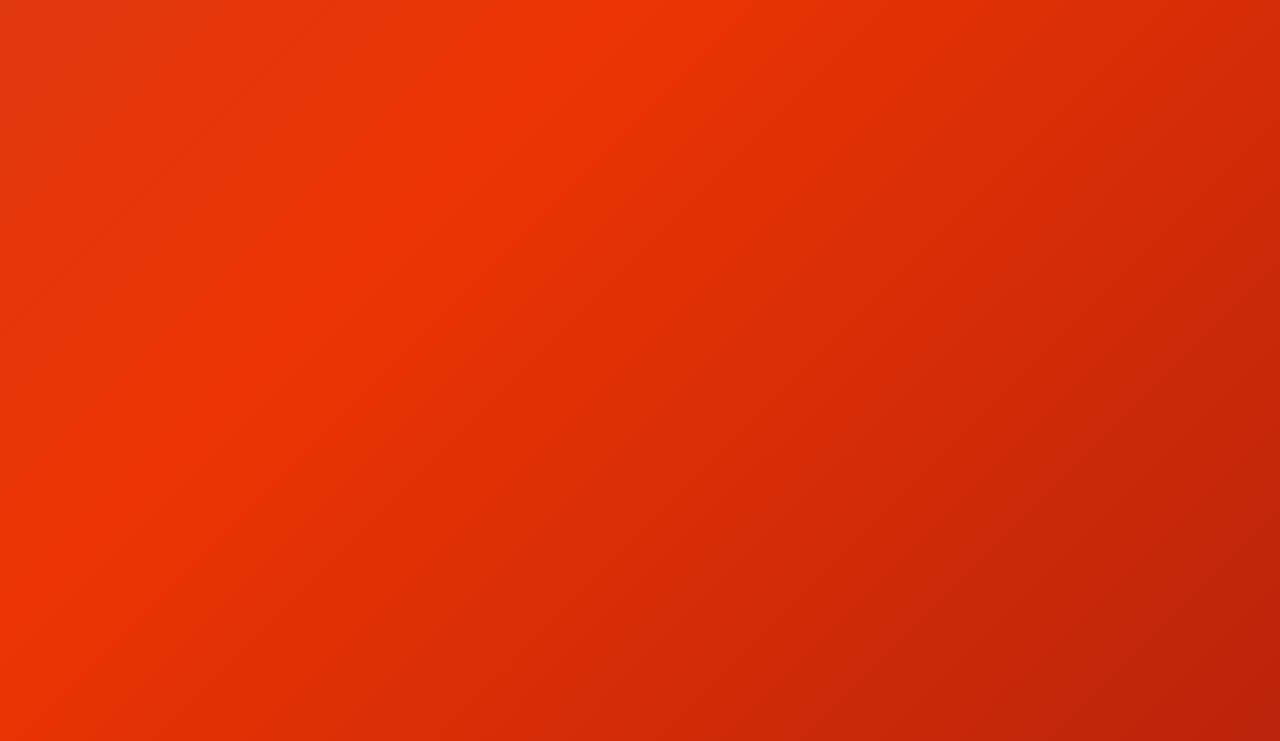
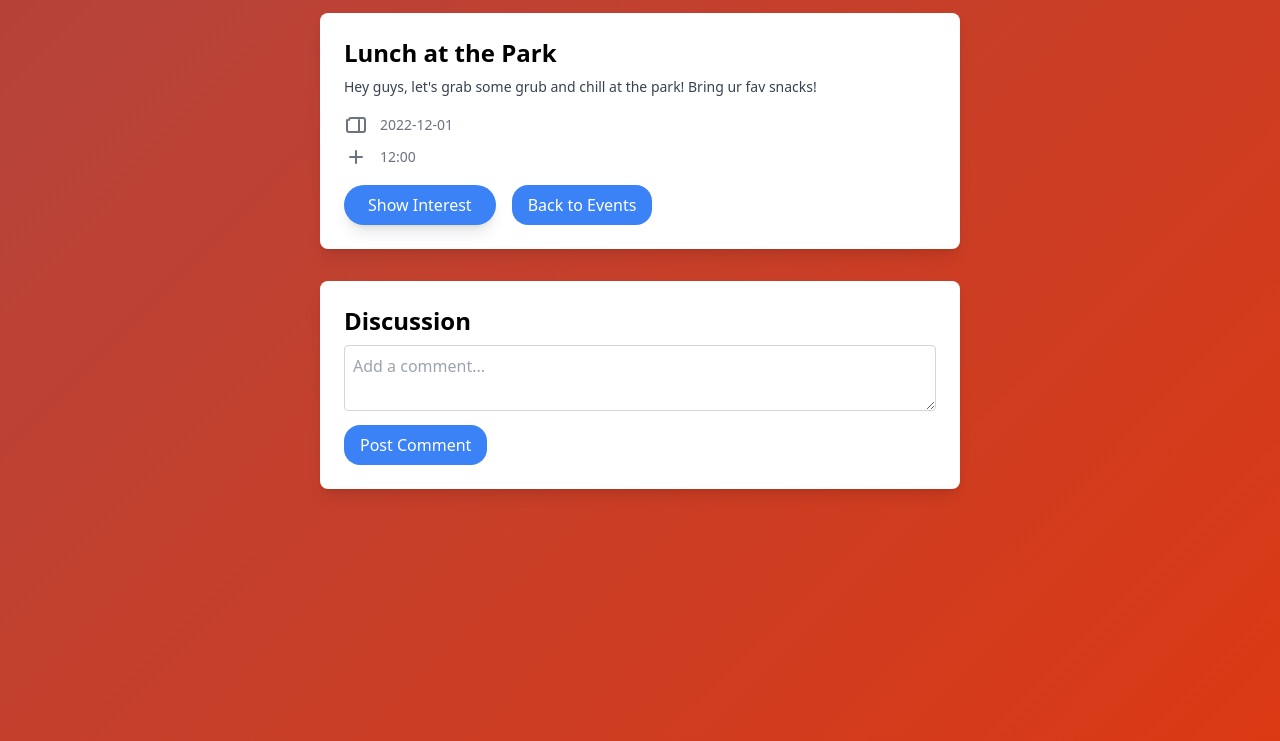
Before and after one commit to KoushaAm/stormhacks-project-NewLink, a React app in the folder client/: page /event/1 in a window 1280 px wide. Before the commit this address had no page. Shown: the part 59-800 px from the top of the page. Built offline with nearby package versions, Linux system fonts and the light colour scheme.

Commit message:
final touch

```diff
--- a/client/src/Main.js
+++ b/client/src/Main.js
@@ -7,6 +7,8 @@ import Dashboard from './pages/Dashboard.js';
 import Courses from './pages/Courses.js';
 import Login from './pages/Login.js';
 import Signup from './pages/Signup.js';
+import NewEvent from './pages/NewEvent.js';
+import EventPage from './pages/EventPage.js';
 
 export default function Main() {
   return (
@@ -18,6 +20,8 @@ export default function Main() {
       <Route path="/dashboard" element={<Dashboard />} />
       <Route path="/login" element={<Login />} />
       <Route path="/signup" element={<Signup />} />
+      <Route path="/newevent" element={<NewEvent />} />
+      <Route path="/event/:id" element={<EventPage />} />
     </Routes>
   );
 }
--- a/client/src/hooks/useEvents.js
+++ b/client/src/hooks/useEvents.js
@@ -4,7 +4,7 @@ export const useEvents = () => {
     {
       id: 1,
       title: 'Lunch at the Park',
-      description: 'Join us for a fun lunch at the park!',
+      description: 'Hey guys, let\'s grab some grub and chill at the park! Bring ur fav snacks!',
       tags: ['food', 'outdoors'],
       date: '2022-12-01',
       time: '12:00',
@@ -12,15 +12,15 @@ export const useEvents = () => {
     {
       id: 2,
       title: 'Study Group',
-      description: 'Study group for all computer science students.',
-      tags: ['sfu', 'study', 'education', 'computer science'],
+      description: 'CS students, let\'s ace those exams together! Study sesh this Friday, don\'t miss out!',
+      tags: ['sfu', 'study', 'education', 'cs'],
       date: '2022-12-02',
       time: '14:00',
     },
     {
       id: 3,
       title: 'Book Club Meeting',
-      description: 'Monthly book club meeting.',
+      description: 'Bookworms, assemble! Let\'s discuss our latest read and pick the next one. Can\'t wait to see u there!',
       tags: ['book club', 'reading', 'books'],
       date: '2022-12-03',
       time: '16:00',
@@ -28,7 +28,7 @@ export const useEvents = () => {
     {
       id: 4,
       title: 'Yoga Class',
-      description: 'Weekly yoga class for all skill levels.',
+      description: 'Need a break? Join our yoga class this week. All levels welcome, so don\'t be shy!',
       tags: ['yoga', 'exercise', 'wellness'],
       date: '2022-12-04',
       time: '18:00',
@@ -36,7 +36,7 @@ export const useEvents = () => {
     {
       id: 5,
       title: 'Coding Workshop',
-      description: 'Introductory coding workshop for beginners.',
+      description: 'Wanna learn to code? Join our beginner-friendly workshop. No experience needed, promise!',
       tags: ['coding', 'workshop', 'education'],
       date: '2022-12-05',
       time: '10:00',
@@ -44,7 +44,7 @@ export const useEvents = () => {
     {
       id: 6,
       title: 'Art Exhibition',
-      description: 'Art exhibition featuring local artists.',
+      description: 'Art lovers, this one\'s for u! Come check out some cool pieces by local artists. See u there!',
       tags: ['art', 'exhibition', 'local'],
       date: '2022-12-06',
       time: '19:00',
--- a/client/src/hooks/useTagColors.js
+++ b/client/src/hooks/useTagColors.js
@@ -4,7 +4,7 @@ export const useTagColors = () => {
     outdoors: '#DAA520',
     study: '#228B22',
     education: '#0000CD',
-    'computer science': '#800080',
+    cs: '#800080',
     sfu: '#FF69B4',
     'book club': '#FF8C00',
     reading: '#800000',
--- a/client/src/index.css
+++ b/client/src/index.css
@@ -2,13 +2,12 @@
 
 body {
   font-family: 'system-ui', 'sans-serif';
-
 }
 
 body {
 	background: linear-gradient(-45deg, #891212, #ec3503, #b74339, #9b1b07);
 	background-size: 400% 400%;
-	animation: gradient 15s ease infinite;
+	animation: gradient 8s ease infinite;
 	height: 100vh;
 }
 
--- /dev/null
+++ b/client/src/pages/EventPage.js
@@ -0,0 +1,119 @@
+import React, { useState } from 'react';
+import { useParams } from 'react-router-dom';
+import { Header } from '../components/index.js';
+import { Link } from 'react-router-dom';
+import useUser from '../hooks/useUser.js';
+import { useEvents } from '../hooks/useEvents.js';
+import { useTagColors } from '../hooks/useTagColors.js';
+
+const EventPage = () => {
+  const { id } = useParams();
+  const user = useUser();
+  const events = useEvents();
+  const tagColors = useTagColors();
+
+  const event = events.find((event) => event.id === Number(id));
+
+  const [interested, setInterested] = useState(false);
+  const [comment, setComment] = useState('');
+
+  const handleInterest = () => {
+    if (user) {
+      setInterested(!interested);
+    }
+  };
+
+  const handleCommentChange = (e) => {
+    setComment(e.target.value);
+  };
+
+  const handleCommentSubmit = (e) => {
+    e.preventDefault();
+    // Submit the comment
+  };
+
+  if (!event) {
+    return <p>Event not found</p>;
+  }
+
+  return (
+    <div className="min-h-screen">
+      <Header />
+      <div className="max-w-2xl mx-auto p-4">
+        <div className="bg-white shadow-lg rounded-lg overflow-hidden">
+          <div className="p-6">
+            <h2 className="text-2xl font-bold mb-2">{event.title}</h2>
+            <p className="text-gray-700 text-sm">{event.description}</p>
+            <div className="mt-4">
+              <div className="flex items-center">
+                <svg
+                  className="h-6 w-6 text-gray-500"
+                  fill="none"
+                  viewBox="0 0 24 24"
+                  stroke="currentColor"
+                >
+                  <path
+                    strokeLinecap="round"
+                    strokeLinejoin="round"
+                    strokeWidth={2}
+                    d="M3 7v10a2 2 0 002 2h14a2 2 0 002-2V7m-16 0a2 2 0 012-2h12a2 2 0 012 2m-6 0v12"
+                  />
+                </svg>
+                <span className="mx-3 text-sm text-gray-500">{event.date}</span>
+              </div>
+              <div className="flex items-center mt-2">
+                <svg
+                  className="h-6 w-6 text-gray-500"
+                  fill="none"
+                  viewBox="0 0 24 24"
+                  stroke="currentColor"
+                >
+                  <path
+                    strokeLinecap="round"
+                    strokeLinejoin="round"
+                    strokeWidth={2}
+                    d="M12 6v6m0 0v6m0-6h6m-6 0H6"
+                  />
+                </svg>
+                <span className="mx-3 text-sm text-gray-500">{event.time}</span>
+              </div>
+            </div>
+            <button
+              onClick={handleInterest}
+              className={`mt-4 inline-block px-6 py-2 mr-4 rounded-full ${interested ? 'bg-green-500' : 'bg-blue-500'} text-white transition duration-500 ease-in-out transform hover:-translate-y-1 hover:scale-110 shadow-lg`}
+            >
+              {interested ? 'Interested' : 'Show Interest'}
+            </button>
+            <Link
+              to="/connect"
+              className="mt-4 inline-block bg-blue-500 text-white px-4 py-2 rounded-2xl"
+            >
+              Back to Events
+            </Link>
+          </div>
+        </div>
+        <div className="mt-8 bg-white shadow-lg rounded-lg overflow-hidden">
+          <div className="p-6">
+            <h3 className="text-2xl font-bold mb-2">Discussion</h3>
+            <form onSubmit={handleCommentSubmit}>
+              <textarea
+                className="w-full p-2 rounded border border-gray-300 mb-2"
+                value={comment}
+                onChange={handleCommentChange}
+                placeholder="Add a comment..."
+              />
+              <button
+                type="submit"
+                className="inline-block bg-blue-500 text-white px-4 py-2 rounded-2xl"
+              >
+                Post Comment
+              </button>
+            </form>
+          </div>
+        </div>
+      </div>
+    </div>
+  );
+};
+
+export default EventPage;
--- /dev/null
+++ b/client/src/pages/NewEvent.js
@@ -0,0 +1,40 @@
+import React, { useState } from 'react';
+
+const NewEvent = () => {
+  const [title, setTitle] = useState('');
+  const [description, setDescription] = useState('');
+  const [date, setDate] = useState('');
+  const [location, setLocation] = useState('');
+
+  const handleSubmit = (event) => {
+    event.preventDefault();
+    // Handle form submission here
+  };
+
+  return (
+    <div className="flex items-center justify-center h-screen">
+      <form onSubmit={handleSubmit} className="p-6 bg-white rounded shadow-md">
+        <h1 className="mb-4 text-2xl font-bold text-center">Create New Event</h1>
+        <div className="mb-4">
+          <label className="block mb-2 text-sm font-bold text-gray-700">Title:</label>
+          <input type="text" value={title} onChange={(e) => setTitle(e.target.value)} required className="w-full px-3 py-2 text-sm leading-tight text-gray-700 border rounded shadow appearance-none focus:outline-none focus:shadow-outline" />
+        </div>
+        <div className="mb-4">
+          <label className="block mb-2 text-sm font-bold text-gray-700">Description:</label>
+          <textarea value={description} onChange={(e) => setDescription(e.target.value)} required className="w-full px-3 py-2 text-sm leading-tight text-gray-700 border rounded shadow appearance-none focus:outline-none focus:shadow-outline" />
+        </div>
+        <div className="mb-4">
+          <label className="block mb-2 text-sm font-bold text-gray-700">Date:</label>
+          <input type="date" value={date} onChange={(e) => setDate(e.target.value)} required className="w-full px-3 py-2 text-sm leading-tight text-gray-700 border rounded shadow appearance-none focus:outline-none focus:shadow-outline" />
+        </div>
+        <div className="mb-4">
+          <label className="block mb-2 text-sm font-bold text-gray-700">Location:</label>
+          <input type="text" value={location} onChange={(e) => setLocation(e.target.value)} required className="w-full px-3 py-2 text-sm leading-tight text-gray-700 border rounded shadow appearance-none focus:outline-none focus:shadow-outline" />
+        </div>
+        <button type="submit" className="w-full px-4 py-2 font-bold text-white bg-blue-500 rounded hover:bg-blue-700 focus:outline-none focus:shadow-outline">Create Event</button>
+      </form>
+    </div>
+  );
+};
+
+export default NewEvent;
```
Also changed, not shown: client/src/pages/Connect.js (+21 -16 lines).
